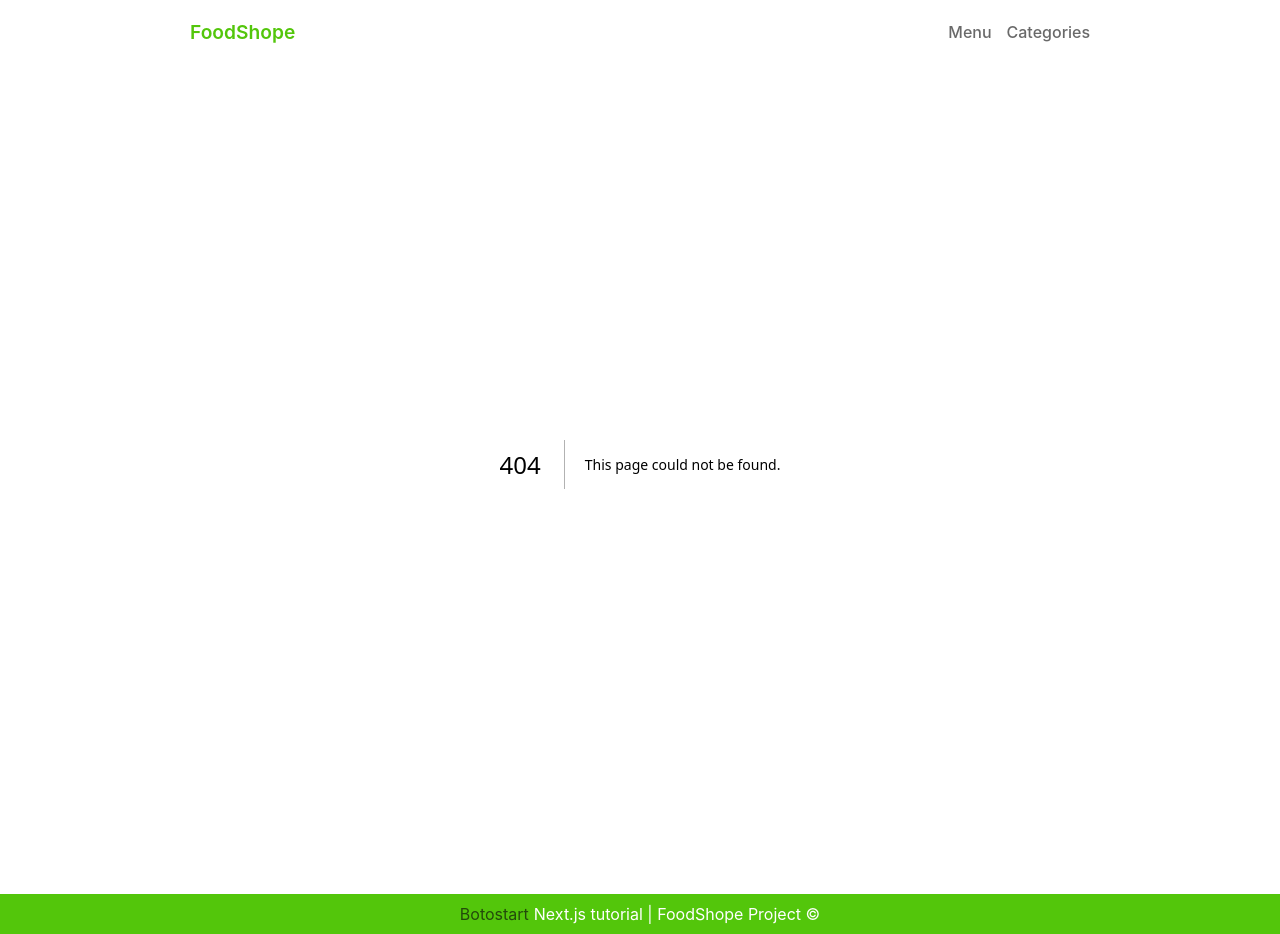
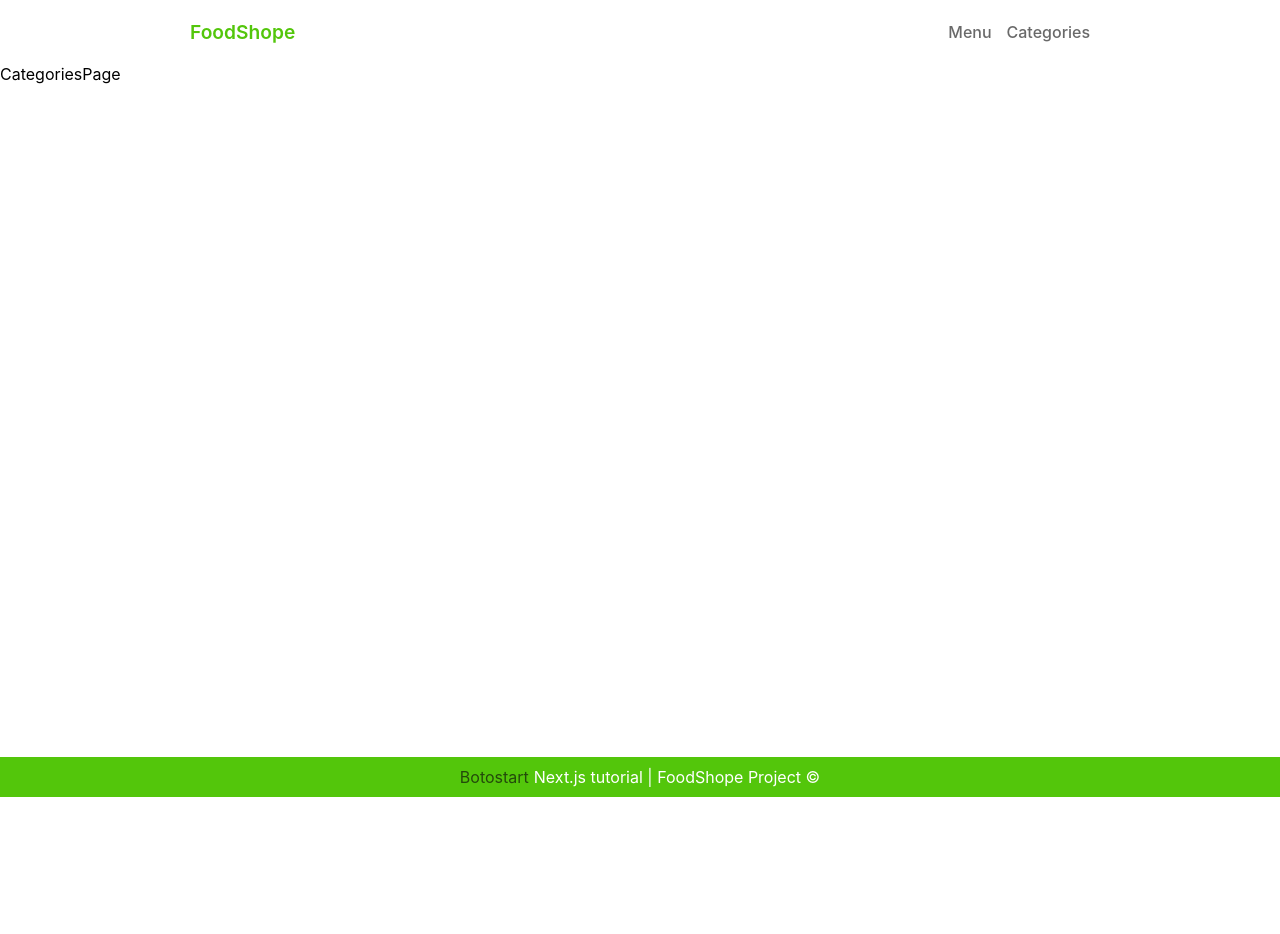
Before and after one commit to AliTaghawi/next-tutorial-projects, a Next.js app in the folder foodshope-botofood-project/: page /categories in a window 1280 px wide. Before the commit this address had no page. After the commit the page ends 800 px from the top, so only its background shows below. Built offline with nearby package versions, Linux system fonts and the light colour scheme.

Commit message:
<foodshope project> creating categories page and categoriesPage temp

```diff
--- /dev/null
+++ b/foodshope-botofood-project/components/templates/CategoriesPage.js
@@ -0,0 +1,11 @@
+import styles from './CategoriesPage.module.css'
+
+const CategoriesPage = () => {
+  return (
+    <div>
+      CategoriesPage
+    </div>
+  );
+};
+
+export default CategoriesPage;
--- /dev/null
+++ b/foodshope-botofood-project/pages/categories/index.js
@@ -0,0 +1,9 @@
+import CategoriesPage from '../../components/templates/CategoriesPage';
+
+const Categories = () => {
+  return (
+    <CategoriesPage />
+  );
+};
+
+export default Categories;
```
Also changed, not shown: foodshope-botofood-project/components/templates/CategoriesPage.module.css (added).
